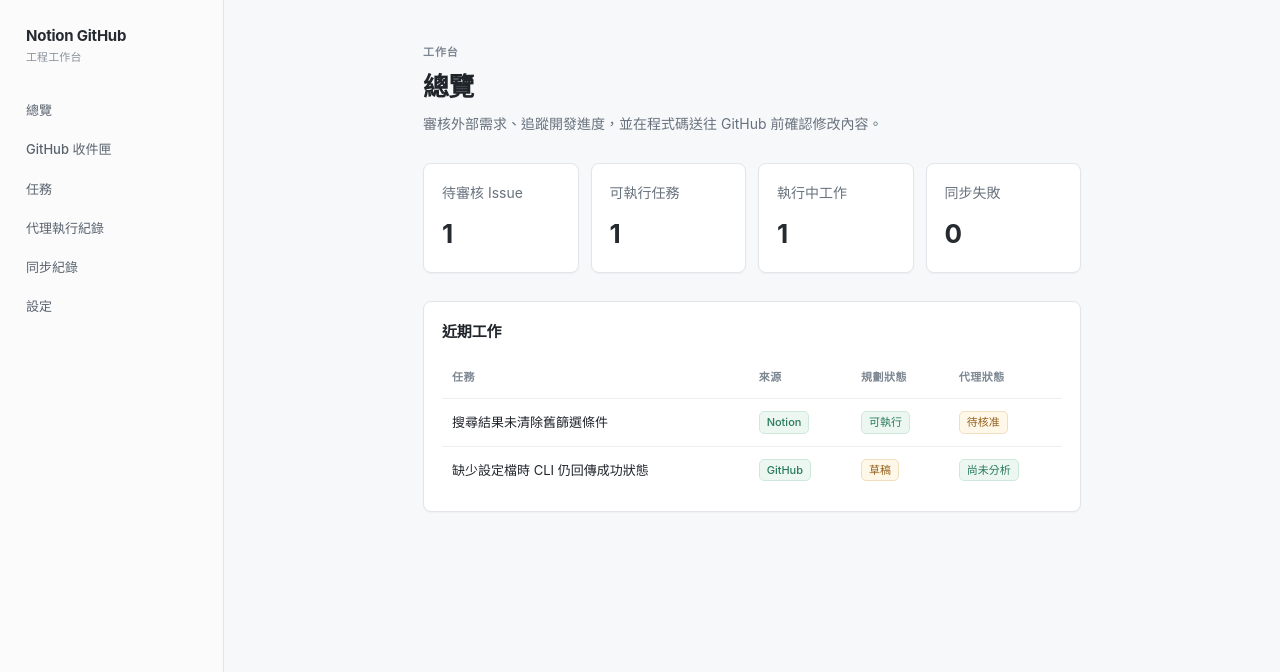
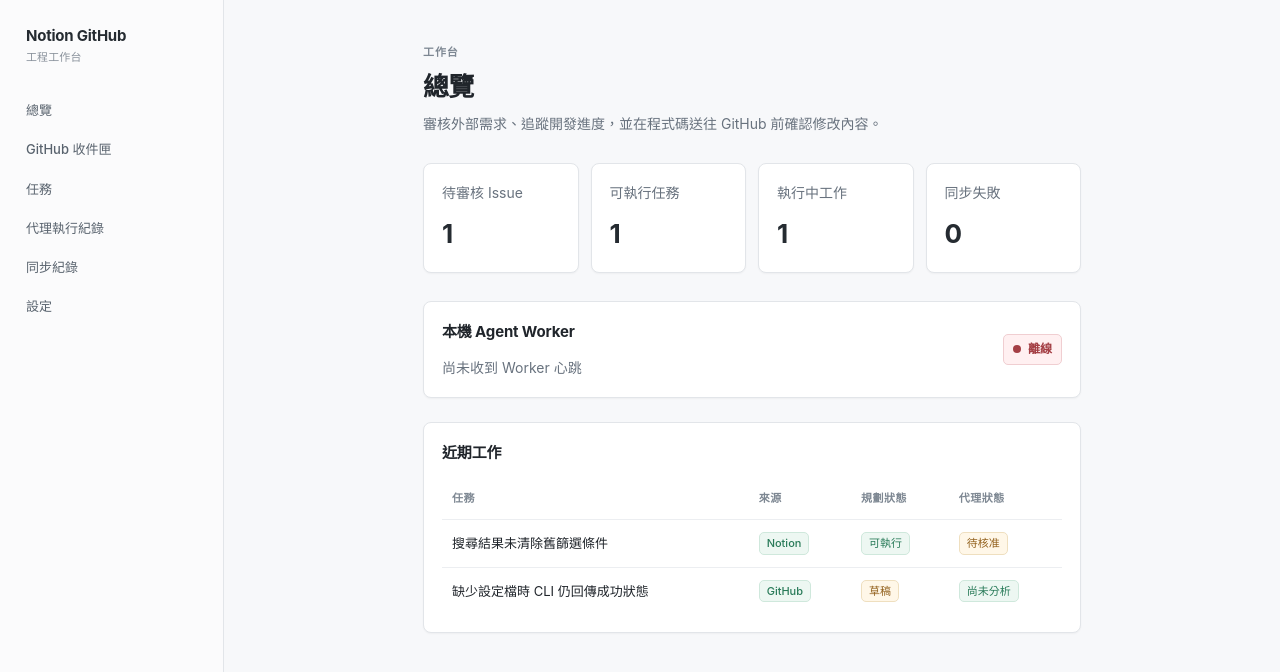
Before and after one commit to c-y-s-s/notion-github-coding-agent, a Next.js app in the folder apps/web/: page / in a window 1280 px wide. Shown: the top 672 px of the page. Built offline with nearby package versions, Linux system fonts and the light colour scheme; no server answers.

Commit message:
Show live worker and sync health

```diff
--- a/apps/web/app/globals.css
+++ b/apps/web/app/globals.css
@@ -141,6 +141,11 @@
 .connection-item small { display: block; color: var(--muted); }
 .health-dot { width: 8px; height: 8px; flex: none; border-radius: 50%; background: var(--red); }
 .health-dot.healthy { background: var(--green); }
+.worker-health, .alert-card { display: flex; align-items: center; justify-content: space-between; gap: 16px; }
+.worker-health h2, .worker-health p, .alert-card h2, .alert-card p { margin-bottom: 0; }
+.health-label { display: inline-flex; align-items: center; gap: 7px; padding: 5px 9px; border: 1px solid #f0ced1; border-radius: 5px; background: var(--red-bg); color: var(--red); font-size: 12px; font-weight: 600; }
+.health-label.online { border-color: #cfe8dc; background: var(--green-bg); color: var(--green); }
+.alert-card { border-color: #efdfbf; background: var(--amber-bg); }
 
 .split { display: grid; grid-template-columns: minmax(0, 1.2fr) minmax(280px, .8fr); gap: 16px; }
 .code {
--- a/apps/web/app/page.tsx
+++ b/apps/web/app/page.tsx
@@ -1,14 +1,35 @@
-import { listRuns, listSyncJobs, listTasks } from "@/lib/data";
+import Link from "next/link";
+import { getLatestWorkerHeartbeat, listRuns, listSyncJobs, listTasks } from "@/lib/data";
 import { StatusBadge } from "@/components/status-badge";
 
 export default async function Overview() {
-  const [tasks, runs, syncJobs] = await Promise.all([listTasks(), listRuns(), listSyncJobs()]);
+  const [tasks, runs, syncJobs, heartbeat] = await Promise.all([listTasks(), listRuns(), listSyncJobs(), getLatestWorkerHeartbeat()]);
+  const failedJobs = syncJobs.filter(job => job.status === "failed");
+  const workerOnline = Boolean(heartbeat && Date.now() - new Date(heartbeat.last_seen_at).getTime() < 15_000);
   const metrics = [
-    ["待審核 Issue", tasks.filter(x => x.review_status === "pending").length], ["可執行任務", tasks.filter(x => x.planning_status === "ready").length],
-    ["執行中工作", runs.filter(x => ["queued", "running", "awaiting_approval"].includes(x.status)).length], ["同步失敗", syncJobs.filter(x => x.status === "failed").length]
+    ["待審核 Issue", tasks.filter(task => task.review_status === "pending").length],
+    ["可執行任務", tasks.filter(task => task.planning_status === "ready").length],
+    ["執行中工作", runs.filter(run => ["queued", "running", "awaiting_approval"].includes(run.status)).length],
+    ["同步失敗", failedJobs.length],
   ];
-  return <><div className="eyebrow">工作台</div><h1>總覽</h1><p className="lead">審核外部需求、追蹤開發進度，並在程式碼送往 GitHub 前確認修改內容。</p>
+
+  return <>
+    <div className="eyebrow">工作台</div>
+    <h1>總覽</h1>
+    <p className="lead">審核外部需求、追蹤開發進度，並在程式碼送往 GitHub 前確認修改內容。</p>
     <div className="grid">{metrics.map(([label, value]) => <div className="card" key={label}><span className="muted">{label}</span><div className="metric">{value}</div></div>)}</div>
-    <section className="section card"><h2>近期工作</h2><table className="table"><thead><tr><th>任務</th><th>來源</th><th>規劃狀態</th><th>代理狀態</th></tr></thead><tbody>{tasks.map(t => <tr key={t.id}><td>{t.title}</td><td><StatusBadge value={t.source}/></td><td><StatusBadge value={t.planning_status}/></td><td><StatusBadge value={t.agent_status}/></td></tr>)}</tbody></table></section>
+
+    <section className="section card worker-health">
+      <div><h2>本機 Agent Worker</h2><p className="muted">{heartbeat ? `最後回報：${formatTime(heartbeat.last_seen_at)} · ${heartbeat.worker_id}` : "尚未收到 Worker 心跳"}</p></div>
+      <span className={`health-label ${workerOnline ? "online" : "offline"}`}><span className={`health-dot ${workerOnline ? "healthy" : ""}`} />{workerOnline ? "在線" : "離線"}</span>
+    </section>
+
+    {failedJobs.length > 0 && <section className="section card alert-card"><div><h2>同步需要處理</h2><p className="muted">有 {failedJobs.length} 筆同步工作已達重試上限。</p></div><Link className="button secondary" href="/sync">查看失敗工作</Link></section>}
+
+    <section className="section card"><h2>近期工作</h2>{tasks.length ? <table className="table"><thead><tr><th>任務</th><th>來源</th><th>規劃狀態</th><th>代理狀態</th></tr></thead><tbody>{tasks.slice(0, 10).map(task => <tr key={task.id}><td><Link href={`/tasks/${task.id}`}>{task.title}</Link></td><td><StatusBadge value={task.source} /></td><td><StatusBadge value={task.planning_status} /></td><td><StatusBadge value={task.agent_status} /></td></tr>)}</tbody></table> : <div className="empty">目前沒有任務。</div>}</section>
   </>;
 }
+
+function formatTime(value: string) {
+  return new Intl.DateTimeFormat("zh-TW", { timeZone: "Asia/Taipei", dateStyle: "medium", timeStyle: "medium" }).format(new Date(value));
+}
--- a/apps/web/lib/data.ts
+++ b/apps/web/lib/data.ts
@@ -1,6 +1,6 @@
 import { demoRuns, demoTasks } from "./demo-data";
 import { adminDb, hasSupabaseEnv } from "./supabase";
-import type { AgentRun, SyncJob, WorkItem } from "./types";
+import type { AgentRun, SyncJob, WorkItem, WorkerHeartbeat } from "./types";
 import { unstable_noStore as noStore } from "next/cache";
 
 export async function listTasks(): Promise<WorkItem[]> {
@@ -26,6 +26,13 @@
   if (error) throw error;
   return data as unknown as SyncJob[];
 }
+export async function getLatestWorkerHeartbeat(): Promise<WorkerHeartbeat | null> {
+  noStore();
+  if (!hasSupabaseEnv()) return null;
+  const { data, error } = await adminDb().from("worker_heartbeats").select("*").order("last_seen_at", { ascending: false }).limit(1).maybeSingle();
+  if (error) throw error;
+  return data as WorkerHeartbeat | null;
+}
 export async function getRun(id: string) {
   noStore();
   if (!hasSupabaseEnv()) return { run: demoRuns.find(x => x.id === id) ?? demoRuns[0], steps: [], artifacts: [{ id:"demo-artifact", type:"diff", content:"示範模式：設定 Supabase 並啟動 Worker 後，即可產生真實的程式碼修改。", metadata:{} }] };
--- a/apps/web/lib/types.ts
+++ b/apps/web/lib/types.ts
@@ -21,3 +21,9 @@
   updated_at: string;
   work_items: { title: string } | null;
 };
+
+export type WorkerHeartbeat = {
+  worker_id: string;
+  last_seen_at: string;
+  metadata: Record<string, unknown>;
+};
```
